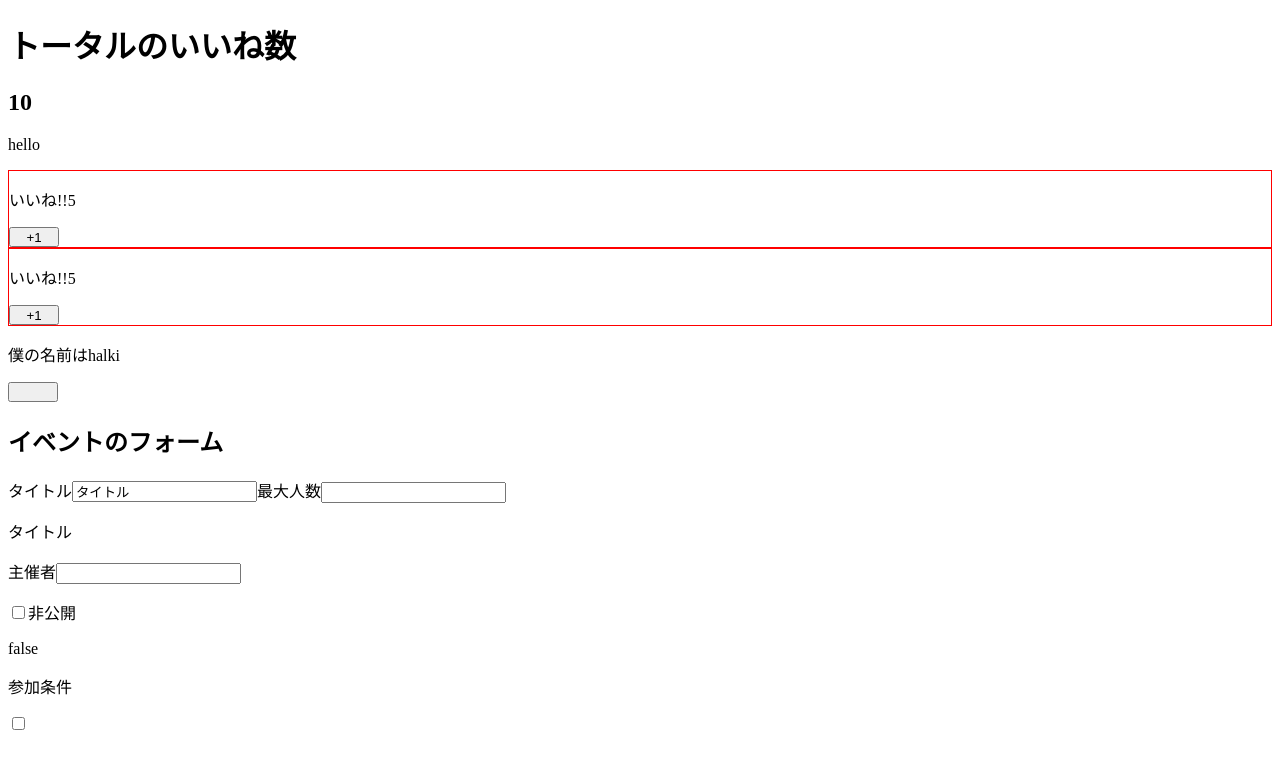
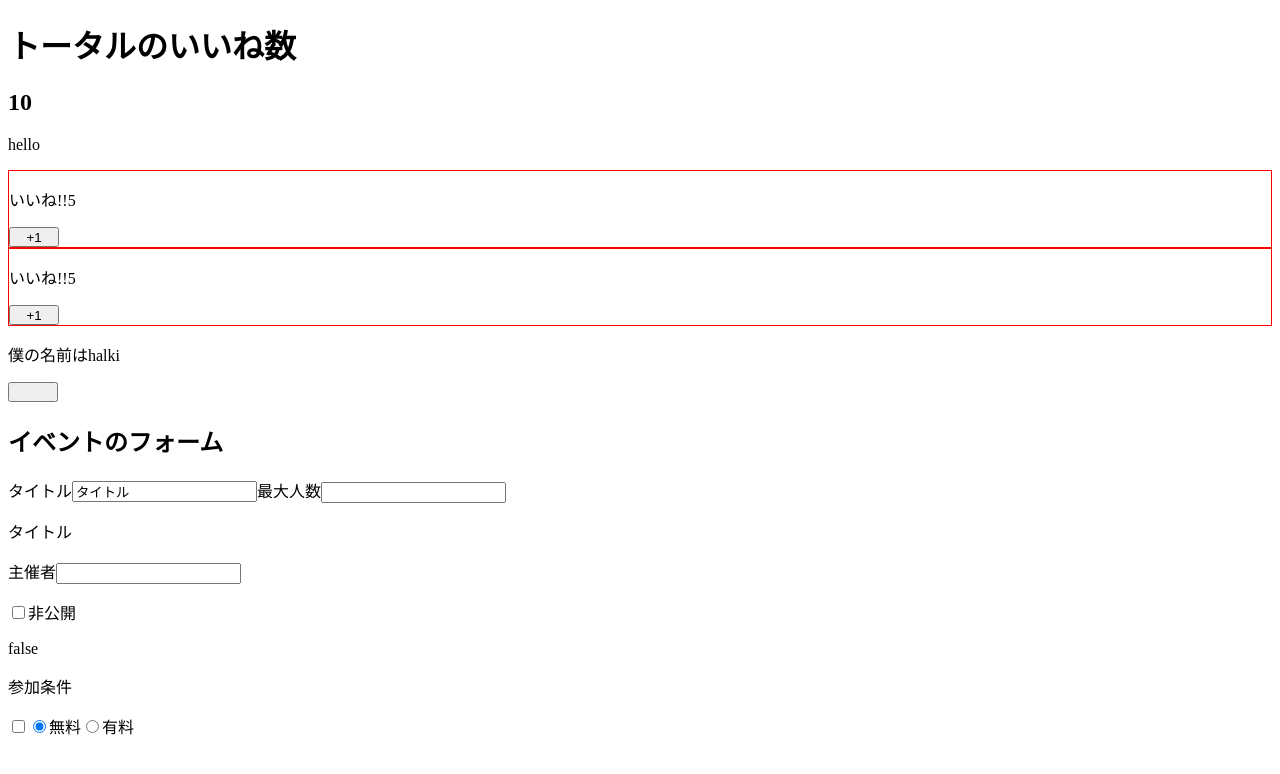
Before and after one commit to halki117/udemy-vuejs, a Vue app: page / in a window 1280 px wide. Shown: the top 774 px of the page. Built offline with nearby package versions, Linux system fonts and the light colour scheme.

Commit message:
Update App.vue

```diff
--- a/src/App.vue
+++ b/src/App.vue
@@ -37,6 +37,21 @@
 
       <p>参加条件</p>
       <input type="checkbox" id="10" value="10代" v-model="eventData.target">
+
+      <input
+        type="radio"
+        id="free"
+        value="無料"
+        v-model="eventData.price"
+      >
+      <label for="free">無料</label>
+      <input
+        type="radio"
+        id="paid"
+        value="有料"
+        v-model="eventData.price"
+      >
+      <label for="有料">有料</label>
     </div>
   </div>
 </template>
@@ -53,6 +68,7 @@
           maxNuber: 0,
           host: "",
           isPrivate: false,
+          price: "無料"
         }
       };
     },
```
